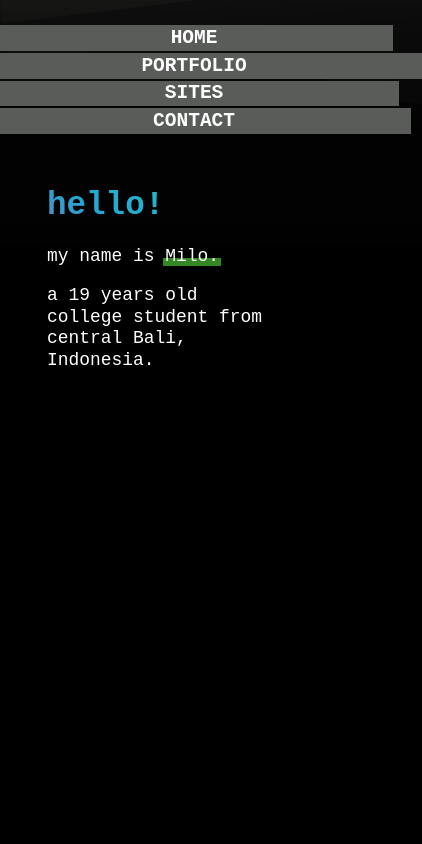
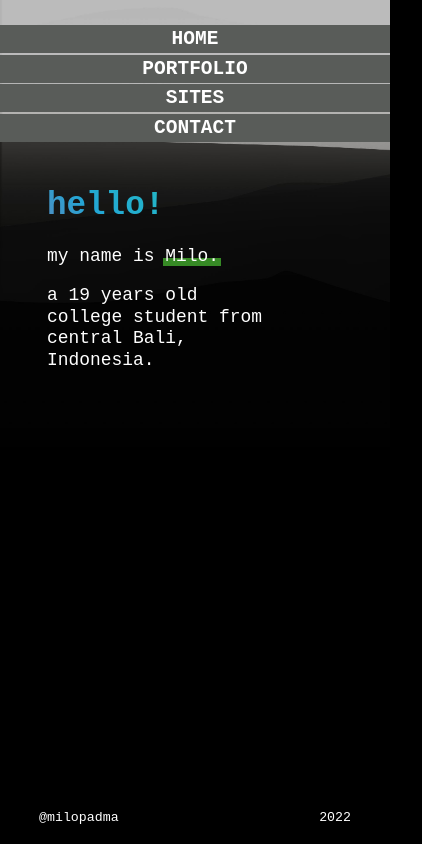
Before and after one commit to Milopadma/Milopadma.github.io, a plain HTML site: page index.html in a window 390 px wide. Shown: the whole page, 422 px wide, since content can reach past the window. Drawn offline with Linux system fonts and the light colour scheme.

Commit message:
made header and footer more responsive
each header title now has its own padding dimensions

```diff
--- a/index.html
+++ b/index.html
@@ -13,8 +13,8 @@
         <header class="header">
             <span class="header-button" id="home">HOME</span>
             <span class="header-button" id="portfolio">PORTFOLIO</span>
-            <span class="header-button">SITES</span>
-            <span class="header-button">CONTACT</span>
+            <span class="header-button" id="sites" >SITES</span>
+            <span class="header-button" id="contact">CONTACT</span>
         </header>
 
         <main class="main box-nobg">
@@ -28,11 +28,14 @@
 
         </main>
 
-        <footer class="footer ">
+        <footer class="footerLeft">
             <!-- footer here -->
-            <div></div>
+            <span>@milopadma</span>
+        </footer>
 
-
+        <footer class="footerRight">
+            <!-- footer here -->
+            <span>2022</span>
         </footer>
     </div>
 
--- a/style.css
+++ b/style.css
@@ -10,10 +10,13 @@
 }
 
 @keyframes gradientText {
-  from { background-position: 0%; }
-  to { background-position: 100%; }
+  from {
+    background-position: 0%;
+  }
+  to {
+    background-position: 100%;
+  }
 }
-
 
 .animation-slideUpFadeIn {
   animation-name: slideUpFadeIn;
@@ -23,12 +26,13 @@
 }
 
 body {
-  background-image: url(https://Milopadma.github.io/images/bg1.jpg);
+  background-image: url(./images/bg1.jpg);
   background-attachment: fixed;
-  background-position: 0px -600px;
+  background-position: 0px -51vh;
   background-size: cover;
   background-color: black;
   background-repeat: no-repeat;
+  overflow-x: clip;
 }
 
 .center {
@@ -127,14 +131,13 @@ p {
   max-width: 28em;
 }
 
-.gradient-animation-text{
+.gradient-animation-text {
   background: linear-gradient(45deg, #ee7752, #e73c7e, #23a6d5, #23d5ab);
   -webkit-background-clip: text;
   -webkit-text-fill-color: transparent;
   background-size: 300%;
   background-position: -100%;
   animation: gradientText 3s infinite alternate-reverse;
-
 }
 
 a {
@@ -170,12 +173,12 @@ a:hover::after {
   grid-template-areas:
     "header header header"
     "main main ."
-    "footer footer footer";
+    "footerLeft . footerRight";
 }
 
 .header {
+  grid-area: header;
   background-color: #595c59;
-  grid-area: header;
   display: flex;
   flex-direction: row;
   justify-content: space-between;
@@ -183,33 +186,65 @@ a:hover::after {
 }
 
 .main {
+  grid-area: main;
   animation: 0.7s ease-out 0s 1 slideUpFadeIn;
   margin-top: 30px;
-  grid-area: main;
   text-align: left;
 }
 
-.footer {
-  grid-area: footer;
+.footerLeft {
+  grid-area: footerLeft;
+  position: fixed;
+  left: 10vw;
+  margin-top: 93vh;
+  font-size: calc(12px + 0.33vw);
+}
+
+.footerRight {
+  grid-area: footerRight;
+  position: fixed;
+  right: 10vw;
+  margin-top: 93vh;
+  font-size: calc(12px + 0.33vw);
 }
 
 @media (max-width: 500px) {
+  body {
+    background-position: 0px -47vh;
+  }
+
+  html {
+    width: 100%;
+  }
+
   .header-button {
     font-size: 5vw;
-    padding: 0.1em 9em;
+    margin-left: calc(50% - 50vw);
+    margin-right: calc(50% - 50vw);
   }
 
-  .main{
+  #home {
+    padding: 0.15em 44vw;
+  }
+
+  #portfolio {
+    padding: 0.15em 36.4vw;
+  }
+
+  #sites{
+    padding: 0.15em 42.4vw;
+  }
+
+  #contact {
+    padding: 0.15em 39.5vw;
+  }
+  .main {
     margin-top: 25vw;
   }
 
-
-  .header{
+  .header {
     background-color: rgba(0, 0, 0, 0);
     flex-direction: column;
     align-items: left;
-
   }
-
-
 }
```
